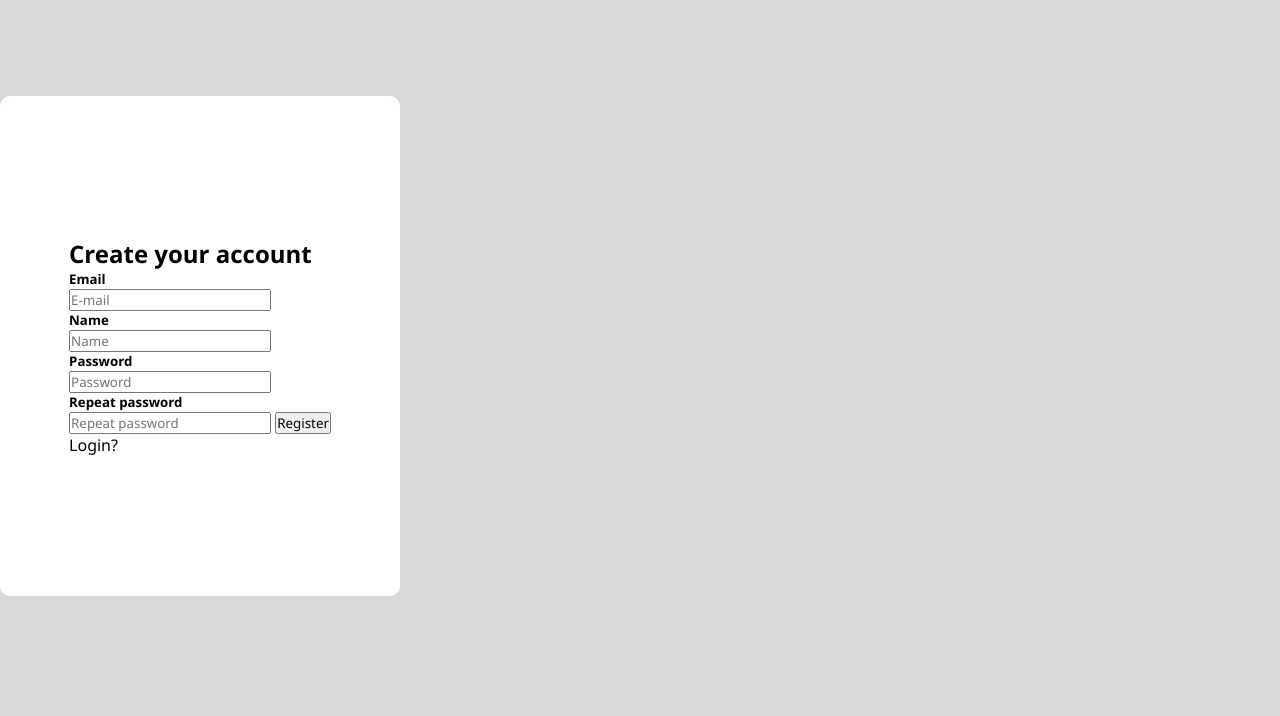
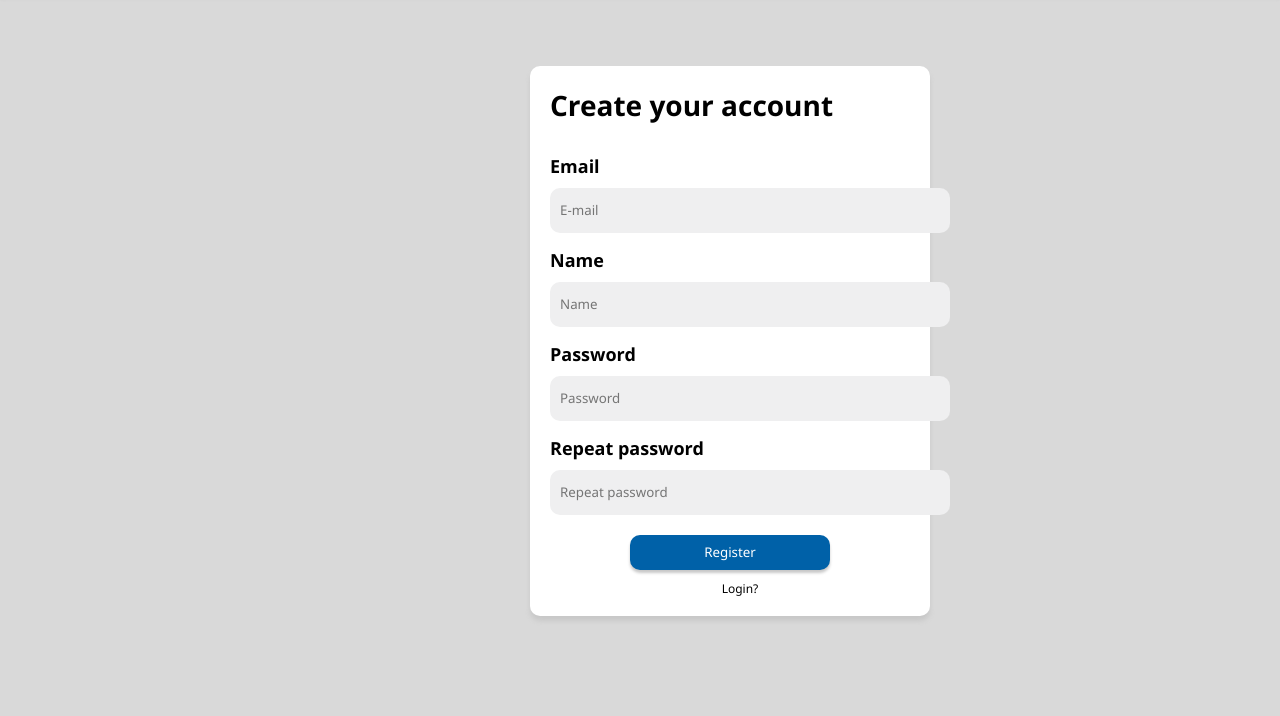
Before and after one commit to SergioRP18/Proyecto-Fundamentos, a plain HTML site: page html/register.html in a window 1280 px wide. Shown: the part 84-800 px from the top of the page. Drawn offline with Linux system fonts and the light colour scheme.

Commit message:
Termina el login y agrega sombra al nav

```diff
--- a/styles/Nav.css
+++ b/styles/Nav.css
@@ -11,6 +11,7 @@ body {
 
 nav{
     background-color: white;
+    box-shadow: 0px 3px 3px #c8c8c8;
     height: 80px;
     display: flex;
     justify-content: space-between;
@@ -55,7 +56,7 @@ nav ul li a:hover{
 }
 #Logo{
     height: 5vw;
-    margin-top: -12px;
+    margin-top: -13px;
 }
 #shopcar{
     height: 2.5vw;
--- a/styles/register.css
+++ b/styles/register.css
@@ -9,14 +9,68 @@ body {
     background-color: #D9D9D9;
 }
 
+.login {
+    justify-content: center;
+}
 .container {
     background-color: white;
+    box-shadow: 0px 5px 5px #c8c8c8;
     display: flex;
-    justify-content: center;
+    justify-content: left;
     align-items: center;
-    margin-top: 100px;
+    margin-top: 70px;
+    margin-left: 530px;
     width: 400px;
-    height: 500px;
-    position: relative;
+    height: 550px;
+    position: absolute;
     border-radius: 10px;
 }
+
+.container h1 {
+    font-size: 28px;
+    margin-left: 20px;
+    margin-bottom: 30px;
+    margin-top: 30px;
+}
+
+.container h5 {
+    font-size: 18px;
+    margin-left: 20px;
+    margin-top: 15px;
+    margin-bottom: 10px;
+}
+
+.container input {
+    background-color: #efeff0;
+    margin-left: 20px;
+    border: none;
+    border-radius: 10px;
+    padding: 5px 10px;
+    width: 100%;
+    height: 45px;
+}
+
+.container button {
+    background-color: rgba(0, 97, 168, 1);
+    box-shadow: 0px 3px 3px #c8c8c8;
+    color: white;
+    border: none;
+    border-radius: 10px;
+    margin-top: 20px;
+    margin-left: 100px;
+    width: 50%;
+    height: 35px;
+    padding: 3px 5px;
+    cursor: pointer;
+    flex-wrap: wrap;
+}
+
+.login .container p {
+    font-size: 12px;
+    justify-content: center;
+    text-align: center;
+    margin-top: 10px;
+    margin-bottom: 30px;
+    margin-left: 20px;
+    cursor: pointer;
+}
```
